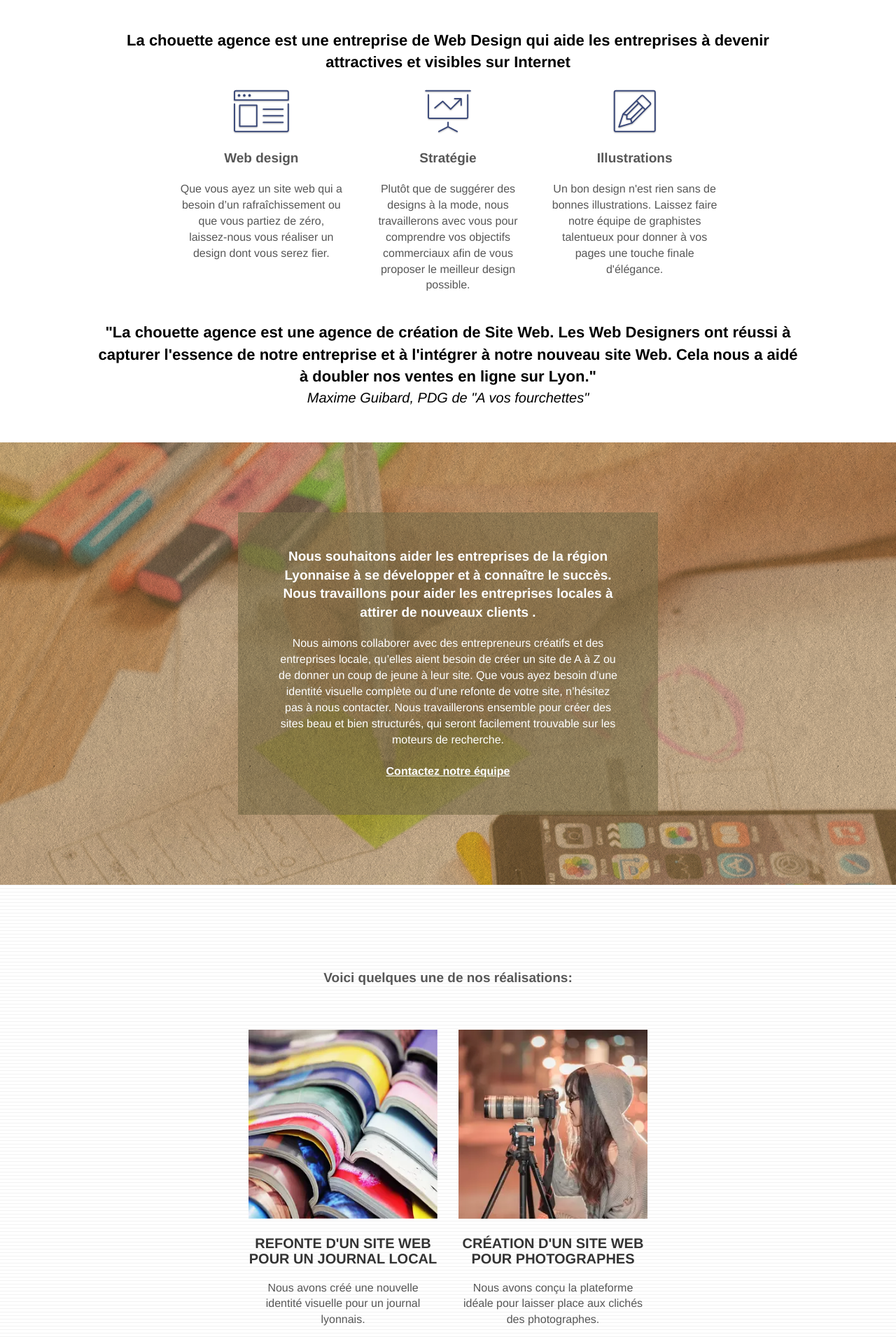
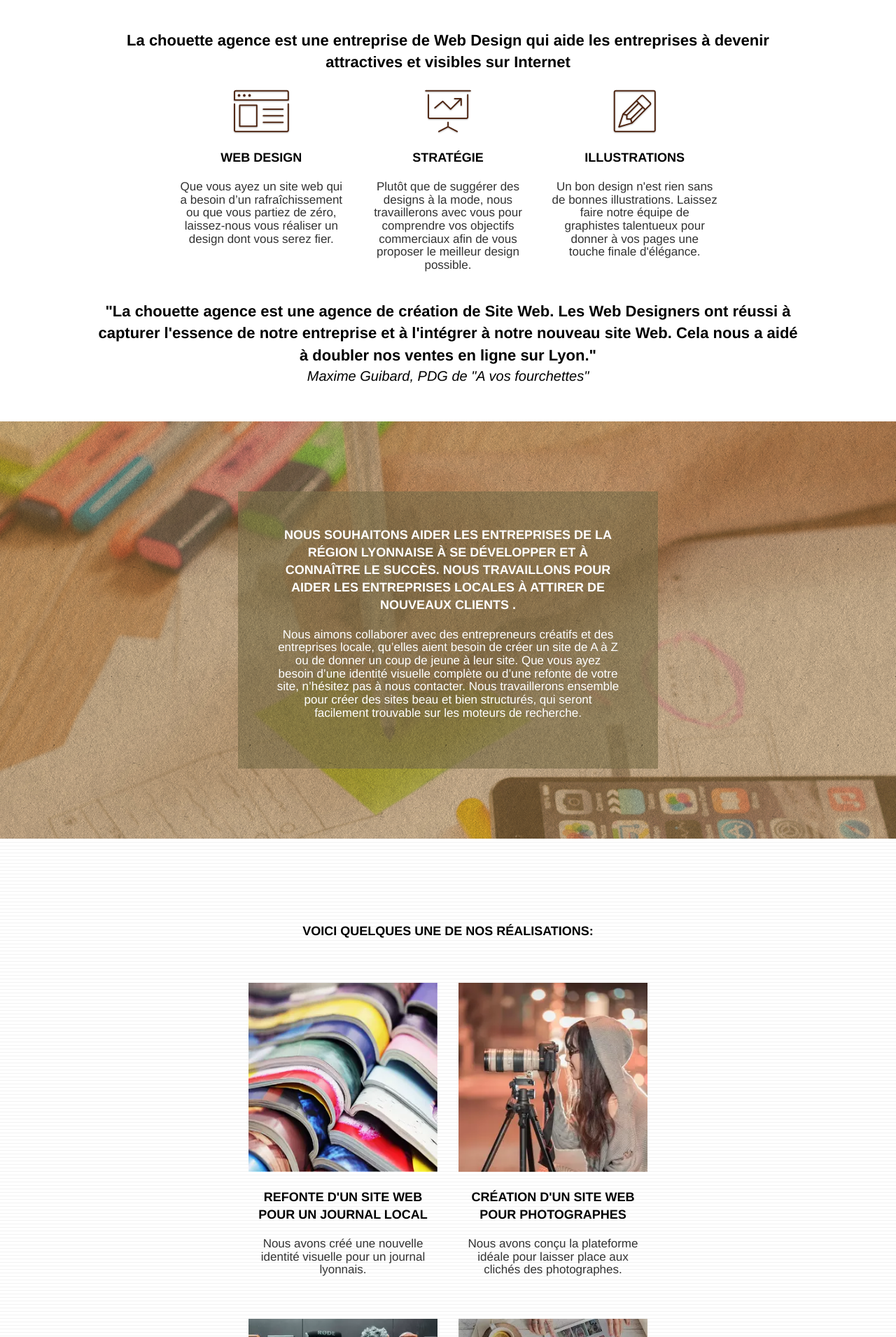
Before and after one commit to Arev-tech/CamilleMartignac_4_03082021, a plain HTML site: page index.html in a window 1280 px wide. Shown: the part 540-2450 px from the top of the page at 70% size. Drawn offline with Linux system fonts and the light colour scheme.

Commit message:
accessibilité

```diff
--- a/css/et-line.css
+++ b/css/et-line.css
@@ -107,7 +107,7 @@
 .et-icon-wallet,
 .et-icon-wine {
     font-family: et-line;
-    speak: none;
+    speak-as: none;
     font-style: normal;
     font-weight: 400;
     font-variant: normal;
@@ -115,7 +115,8 @@
     line-height: 1;
     -webkit-font-smoothing: antialiased;
     -moz-osx-font-smoothing: grayscale;
-    display: inline-block
+    display: inline-block;
+    color: #4B200C;
 }
 
 .et-icon-mobile:before {
@@ -167,7 +168,8 @@
 }
 
 .et-icon-browser:before {
-    content: "\e00c"
+    content: "\e00c";
+    color: #4B200C;
 }
 
 .et-icon-calendar:before {
@@ -175,7 +177,8 @@
 }
 
 .et-icon-presentation:before {
-    content: "\e00e"
+    content: "\e00e";
+    color: #4B200C;
 }
 
 .et-icon-picture:before {
@@ -231,7 +234,8 @@
 }
 
 .et-icon-edit:before {
-    content: "\e01c"
+    content: "\e01c";
+    color: #4B200C;
 }
 
 .et-icon-adjustments:before {
--- a/index.html
+++ b/index.html
@@ -81,7 +81,7 @@
 			<div class="col-sm-12">
 				<img src="img/logo.webp" class="center-block image-resize-mode" width="100" alt="La chouette agence, agence web paris, création logo paris" />
 				<h1 class="text-center hero-bloc-text tc-white ">
-					La chouette agence.
+					La chouette agence
 				</h1>
 				<div class="text-center">
 					<a href="page2.html" class="btn btn-lg btn-clean btn-rd cta-hero btn-atomic-tangerine" id="cta-hero">Contact</a>
@@ -101,39 +101,39 @@
 			</div>
 		</div>
 		<div class="row voffset-lg med-width-whitespace">
-			<div class="col-sm-4">
+			<article class="col-sm-4">
 				<div class="text-center">
 					<span class="et-icon-browser sm-shadow icon-dark-slate-blue icons icon-lg"></span>
 				</div>
 				<h2 class="mg-md text-center">
 					Web design
 				</h2>
-				<p class="text-center ">
+				<h3 class="text-center ">
 					Que vous ayez un site web qui a besoin d&rsquo;un rafraîchissement ou que vous partiez de zéro, laissez-nous vous réaliser un design dont vous serez fier.
-				</p>
-			</div>
-			<div class="col-sm-4">
+				</h3>
+			</article>
+			<article class="col-sm-4">
 				<div class="text-center">
 					<span class="et-icon-presentation sm-shadow icon-dark-slate-blue icons icon-lg"></span>
 				</div>
 				<h2 class="mg-md text-center">
 					Stratégie
 				</h2>
-				<p class="text-center ">
+				<h3 class="text-center ">
 					Plutôt que de suggérer des designs à la mode, nous travaillerons avec vous pour comprendre vos objectifs commerciaux afin de vous proposer le meilleur design possible.<br>
-				</p>
-			</div>
-			<div class="col-sm-4">
+				</h3>
+			</article>
+			<article class="col-sm-4">
 				<div class="text-center">
 					<span class="et-icon-edit sm-shadow icon-dark-slate-blue icons icon-lg"></span>
 				</div>
 				<h2 class="mg-md text-center">
 					Illustrations
 				</h2>
-				<p class="text-center ">
+				<h3 class="text-center ">
 					Un bon design n'est rien sans de bonnes illustrations. Laissez faire notre équipe de graphistes talentueux pour donner à vos pages une touche finale d'élégance.
-				</p>
-			</div>
+				</h3>
+			</article>
 		</div>
 		<div class="row voffset-lg voffset">
 			<div class="col-xs-12 col-md-8 col-md-offset-2 text-center">
@@ -146,24 +146,24 @@
 <!-- bloc-2-services END -->
 
 <!-- bloc-3-what-i-do -->
-<div class="bloc tc-white bgc-atomic-tangerine bg-presentation d-bloc bloc-bg-texture texture-paper b-parallax" id="bloc-3-what-i-do">
+<article class="bloc tc-white bgc-atomic-tangerine bg-presentation d-bloc bloc-bg-texture texture-paper b-parallax" id="bloc-3-what-i-do">
 	<div class="container bloc-lg">
 		<div class="row tight-width-whitespace black-background">
 			<div class="col-sm-12">
 				<h2 class="mg-md text-center tc-white">
 					Nous souhaitons aider les entreprises de la région Lyonnaise à se développer et à connaître le succès. Nous travaillons pour aider les entreprises locales à attirer de nouveaux clients .<br>
 				</h2>
-				<p class="text-center white">
-					Nous aimons collaborer avec des entrepreneurs créatifs et des entreprises locale, qu’elles aient besoin de créer un site de A à Z ou de donner un coup de jeune à leur site. Que vous ayez besoin d’une identité visuelle complète ou d’une refonte de votre site, n’hésitez pas à nous contacter. Nous travaillerons ensemble pour créer des sites beau et bien structurés, qui seront facilement trouvable sur les moteurs de recherche. <br><br><a class="ltc-white bold-link" href="page2.html">Contactez notre équipe</a><br>
-				</p>
+				<h3 class="text-center white">
+					Nous aimons collaborer avec des entrepreneurs créatifs et des entreprises locale, qu’elles aient besoin de créer un site de A à Z ou de donner un coup de jeune à leur site. Que vous ayez besoin d’une identité visuelle complète ou d’une refonte de votre site, n’hésitez pas à nous contacter. Nous travaillerons ensemble pour créer des sites beau et bien structurés, qui seront facilement trouvable sur les moteurs de recherche.
+				</h3>
 			</div>
 		</div>
 	</div>
-</div>
+</article>
 <!-- bloc-3-what-i-do END -->
 
 <!-- bloc-4-portfolio -->
-<div class="bloc bgc-white bg-lines-h2-bg bg-repeat l-bloc" id="bloc-4-portfolio">
+<article class="bloc bgc-white bg-lines-h2-bg bg-repeat l-bloc" id="bloc-4-portfolio">
 	<div class="container bloc-lg">
 		<div class="row">
 			<div class="col-sm-12 text-center">
@@ -171,47 +171,47 @@
 			</div>
 		</div>
 		<div class="row tight-width-whitespace portfolio-row">
-			<div class="col-sm-6">
+			<article class="col-sm-6">
 				<a href="#" data-lightbox="img/1.webp" data-gallery-id="gallery-1" data-caption="Refonte d'un site web pour un journal local" data-frame="snapshot-lb"><img src="img/1.webp" alt="Refonte d'un site web pour un journal local" class="img-responsive portfolio-thumb" /></a>
-				<h3 class="mg-md text-center">
+				<h2 class="mg-md text-center">
 					Refonte d'un site web pour un journal local
+				</h2>
+				<h3 class="text-center">
+					Nous avons créé une nouvelle identité visuelle pour un journal lyonnais.
 				</h3>
-				<p class="text-center">
-					Nous avons créé une nouvelle identité visuelle pour un journal lyonnais.
-				</p>
-			</div>
-			<div class="col-sm-6">
+			</article>
+			<article class="col-sm-6">
 				<a href="#" data-lightbox="img/2.webp" data-gallery-id="gallery-1" data-caption="Création d'un site web pour photographes" data-frame="snapshot-lb"><img src="img/2.webp" class="img-responsive portfolio-thumb" alt="Création d'un site web pour photographes"/></a>
-				<h3 class="mg-md text-center">
+				<h2 class="mg-md text-center">
 					Création d'un site web pour photographes
+				</h2>
+				<h3 class="text-center">
+					Nous avons conçu la plateforme idéale pour laisser place aux clichés des photographes.
 				</h3>
-				<p class="text-center">
-					Nous avons conçu la plateforme idéale pour laisser place aux clichés des photographes.
-				</p>
-			</div>
+			</article>
 		</div>
 		<div class="row tight-width-whitespace portfolio-row">
-			<div class="col-sm-6">
+			<article class="col-sm-6">
 				<a href="#" data-lightbox="img/3.webp" data-gallery-id="gallery-1" data-caption="Création d'un site internet pour un voyageur" data-frame="snapshot-lb"><img src="img/3.webp" class="img-responsive portfolio-thumb" alt="Création d'un site internet pour un voyageur"/></a>
-				<h3 class="mg-md text-center">
+				<h2 class="mg-md text-center">
 					Création d'un site internet pour un voyageur
+				</h2>
+				<h3 class="text-center">
+					Nous avons élaboré un site internet et des illustrations pour sublimer les vidéos et les articles de ce voyageur.
 				</h3>
-				<p class="text-center">
-					Nous avons élaboré un site internet et des illustrations pour sublimer les vidéos et les articles de ce voyageur.
-				</p>
-			</div>
-			<div class="col-sm-6">
+			</article>
+			<article class="col-sm-6">
 				<a href="#" data-lightbox="img/4.webp" data-gallery-id="gallery-1" data-caption="Conception d'un site pour une agence de mariage" data-frame="snapshot-lb"><img src="img/4.webp" class="img-responsive portfolio-thumb" alt="Conception d'un site pour une agence de mariage" /></a>
-				<h3 class="mg-md text-center">
+				<h2 class="mg-md text-center">
 					Conception d'un site pour une agence de mariage
+				</h2>
+				<h3 class="text-center">
+					Nous avons travaillé avec cette agence pour créer un site internet permettant la présentation détaillée de leurs prestations.
 				</h3>
-				<p class="text-center">
-					Nous avons travaillé avec cette agence pour créer un site internet permettant la présentation détaillée de leurs prestations.
-				</p>
 			</div>
 		</div>
 	</div>
-</div>
+</article>
 <!-- bloc-4-portfolio END -->
 
 <!-- bloc-5-cta -->
@@ -234,9 +234,9 @@
 	<div class="container bloc-sm">
 		<div class="row">
 			<div class="col-sm-12">
-				<p class="text-center white">
+				<h2 class="text-center white">
 					La chouette agence - Agence web basée à Lyon.<br>
-				</p>
+				</h2>
 				<div class="row row-no-gutters social">
 					<div class="col-sm-3">
 						<div class="text-center">
--- a/style.css
+++ b/style.css
@@ -634,21 +634,6 @@ a[data-lightbox]:hover img {
     background: none;
 }
 
-h1,
-h2,
-h3,
-h4,
-h5,
-h6,
-p,
-label,
-.btn,
-a {
-    font-family: "helvetica";
-    font-weight: 400;
-    color: #575757!important;
-}
-
 .container {
     max-width: 1000px;
 }
@@ -700,15 +685,15 @@ p {
 }
 
 h2 {
-    font-size: 19px;
+    font-size: 18px;
+    font-weight: 600;
+    text-transform: uppercase;
     line-height: 1.4em;
-    font-weight: bold;
+    color: black;
 }
 
 h3 {
-    font-size: 20px;
-    text-transform: uppercase;
-    font-weight: bold;
+    font-size: 17px;
     color: #333333!important;
 }
 
@@ -718,14 +703,6 @@ h3 {
     box-shadow: 0px 0px 0px #000000;
 }
 
-h1 {
-    color: #333333!important;
-}
-
-h4 {
-    color: #333333!important;
-}
-
 .icons {
     margin-bottom: 14px;
     margin-top: 24px;
@@ -733,6 +710,7 @@ h4 {
 
 .white {
     color: #FFFFFF!important;
+    margin-bottom: 30px;
 }
 
 .portfolio-thumb {
```
